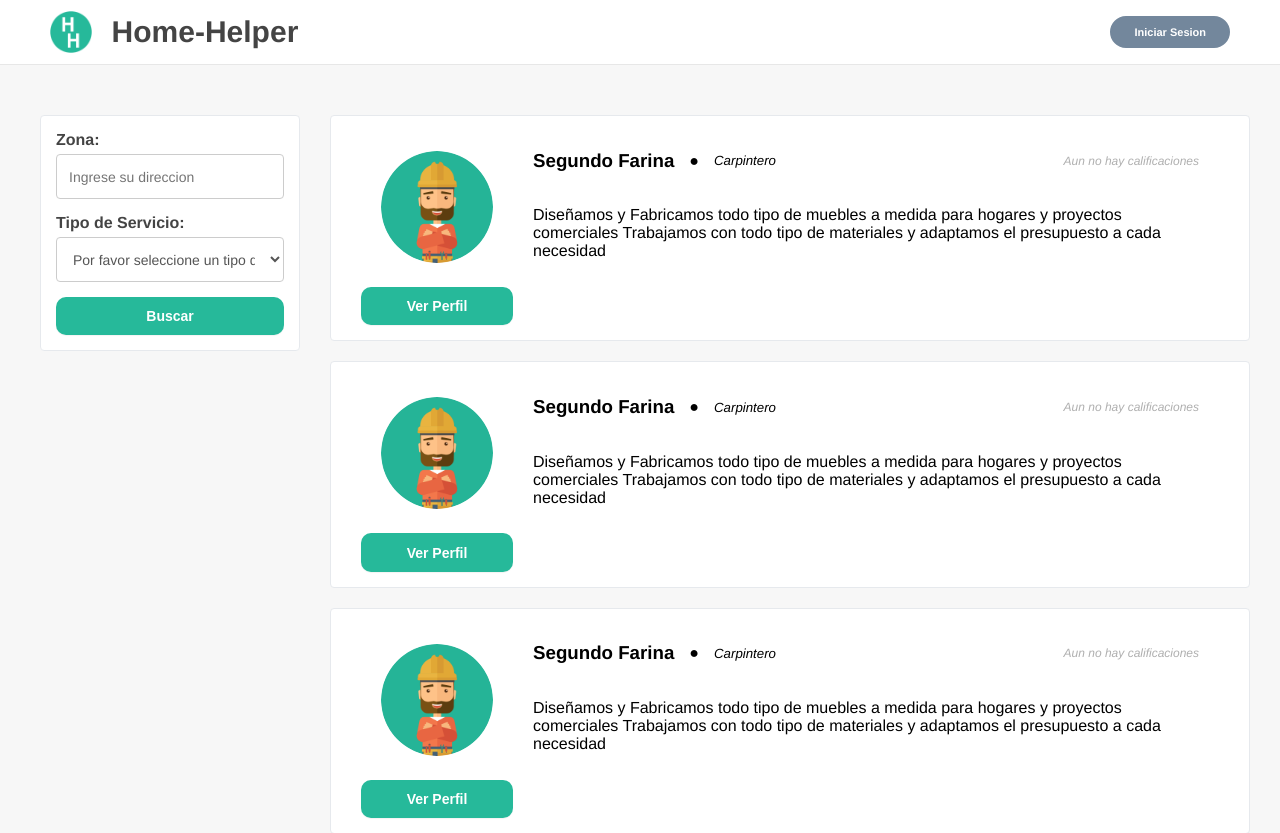
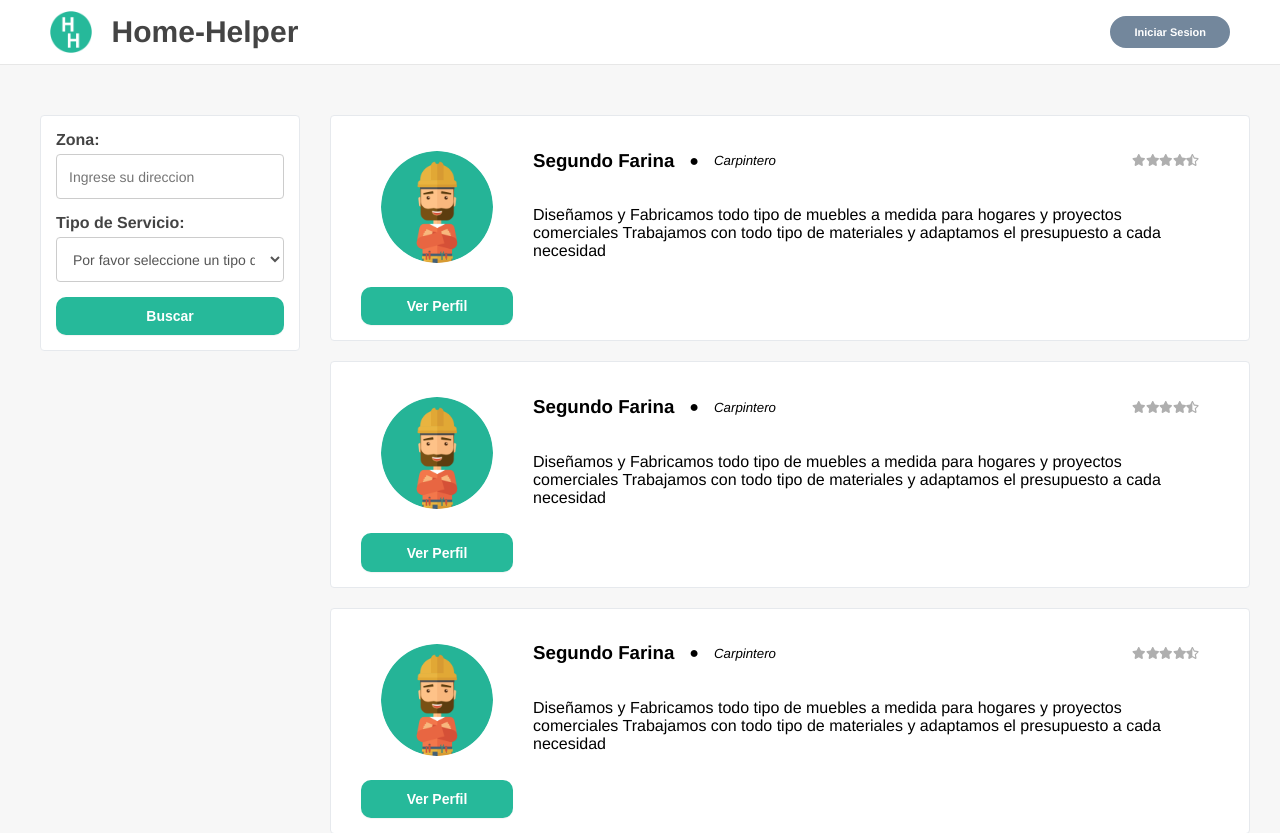
Before and after one commit to segundofarina/HomeHelperReact, a React (Create React App) app: page /search in a window 1280 px wide. Shown: the top 833 px of the page. Built offline with nearby package versions, Linux system fonts and the light colour scheme.

Commit message:
Added fontAwesome components and rating component which shows stars

```diff
--- a/package.json
+++ b/package.json
@@ -3,6 +3,10 @@
   "version": "0.1.0",
   "private": true,
   "dependencies": {
+    "@fortawesome/fontawesome-svg-core": "^1.2.8",
+    "@fortawesome/free-regular-svg-icons": "^5.5.0",
+    "@fortawesome/free-solid-svg-icons": "^5.5.0",
+    "@fortawesome/react-fontawesome": "^0.1.3",
     "axios": "^0.18.0",
     "react": "^16.6.1",
     "react-dom": "^16.6.1",
--- /dev/null
+++ b/src/components/UI/rating/Rating.js
@@ -0,0 +1,40 @@
+import React from 'react'
+import { FontAwesomeIcon } from '@fortawesome/react-fontawesome'
+import { faStar } from '@fortawesome/free-solid-svg-icons'
+import { faStarHalfAlt } from '@fortawesome/free-solid-svg-icons'
+import { faStar as farStar } from '@fortawesome/free-regular-svg-icons'
+
+const rating = (props) => {
+    const star = <FontAwesomeIcon icon={faStar} />
+    const halfStar = <FontAwesomeIcon icon={faStarHalfAlt} />
+    const emptyStar = <FontAwesomeIcon icon={farStar} />
+
+    let rating =[]
+    let stars= parseInt(props.value,10)
+
+    let half
+    if(props.value-stars>0.25){
+        half=true;
+    }else{
+        half=false;
+    }
+    let putted=false
+
+    for (let i = 0; i < 5; i++) {
+        if(i<stars){
+            rating.push(star)
+        }else if( half && !putted ){
+            rating.push(halfStar)
+            putted=true
+        }else{
+            rating.push(emptyStar)
+        }
+    }
+    return (
+        <div >
+            {rating}
+        </div>
+    )
+}
+
+export default rating
--- a/src/components/search/result/profile.js
+++ b/src/components/search/result/profile.js
@@ -2,6 +2,7 @@ import React from 'react'
 import styles from './profile.module.css'
 import Button from '../../UI/Button/Button'
 import Panel from '../../UI/Panel/Panel'
+import Rating from '../../UI/rating/Rating'
 
 const profile = (props) => {
     return (
@@ -22,7 +23,8 @@ const profile = (props) => {
                         <h5 className={styles.ServiceTypes}>{props.serviceTypes}</h5>
                     </div>
                     <div className={styles.Calification}>
-                        <p className={styles.emptyStars}>Aun no hay calificaciones</p>
+                        {/* <p className={styles.emptyStars}>Aun no hay calificaciones</p> */}
+                        <Rating value={4.7}/>
                     </div>
                 </div>
                 <div className={[styles.row,styles.Description].join(' ')}>
```
Also changed, not shown: 1 other file (tests, documents, lock files or other folders).
